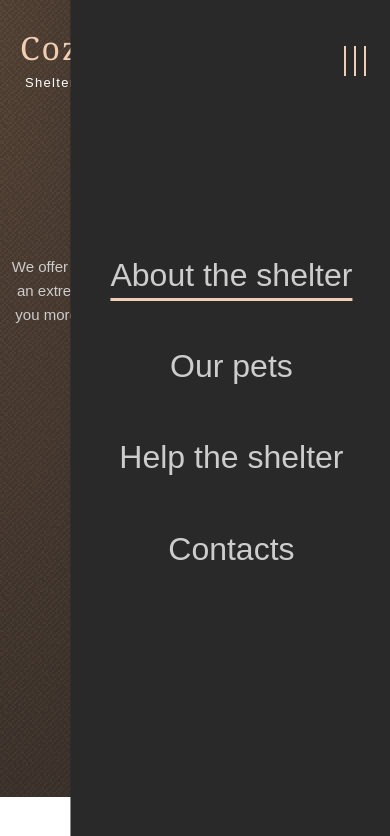
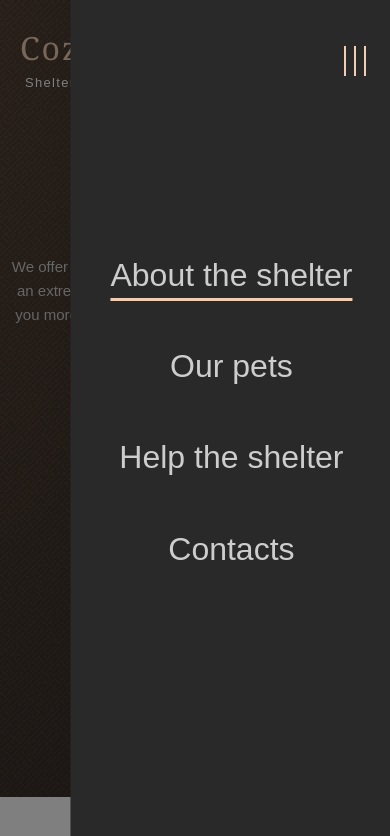
Before and after one commit to wandermiltz/shelter, a plain HTML site: page shelter/index.html in a window 390 px wide. Both pictures are taken after a click on the element 355 px from the left and 61 px from the top of the page. Shown: the top 836 px of the page. Drawn offline with Linux system fonts and the light colour scheme.

Commit message:
feat: add background darken when burger menu opens

```diff
--- a/shelter/index.html
+++ b/shelter/index.html
@@ -12,6 +12,7 @@
 </head>
 
 <body>
+	<div class="darken"></div>
 	<div class="background__start_dark">
 		<header class="header">
 			<div class="header__container header__container_main wrapper">
--- a/shelter/js/navigation-burger.js
+++ b/shelter/js/navigation-burger.js
@@ -1,15 +1,19 @@
 (function () {
 	const burger = document.querySelector('.navigation__burger')
 	const nav = document.querySelector('.navigation__list')
+	const darken = document.querySelector('.darken')
 
 	function toggleMenu() {
 		burger.classList.toggle('navigation__burger_active')
 		nav.classList.toggle('navigation__list_active')
+		darken.classList.toggle('darken_active')
 	}
 
 	function removeMenu() {
 		burger.classList.remove('navigation__burger_active')
 		nav.classList.remove('navigation__list_active')
+		darken.classList.remove('darken_active')
+
 	}
 
 	document.addEventListener('click', el => {
--- a/shelter/scss/main.scss
+++ b/shelter/scss/main.scss
@@ -98,6 +98,22 @@ body {
 	&_light {
 		background: $color-light-l;
 	}
+}
+
+.darken {
+	display: none;
+	position: absolute;
+	z-index: 200;
+	height: 100%;
+	width: 100%;
+	margin: 0 auto;
+	background: rgba(0, 0, 0, 0.5);
+	z-index: 1;
+
+	&_active {
+		display: block;
+	}
+
 }
 
 .header-2 {
@@ -276,6 +292,7 @@ body {
 }
 
 .navigation {
+	z-index: 10;
 
 	&__list {
 		display: flex;
@@ -916,7 +933,7 @@ body {
 			height: 22px;
 			top: 20px;
 			right: 0;
-			z-index: 100;
+			z-index: 10;
 			border-top: 2px solid $color-primary;
 			border-bottom: 2px solid $color-primary;
 			cursor: pointer;
```
Also changed, not shown: shelter/pets.html (+1 -0 lines), shelter/css/main.css, 1 other file.
